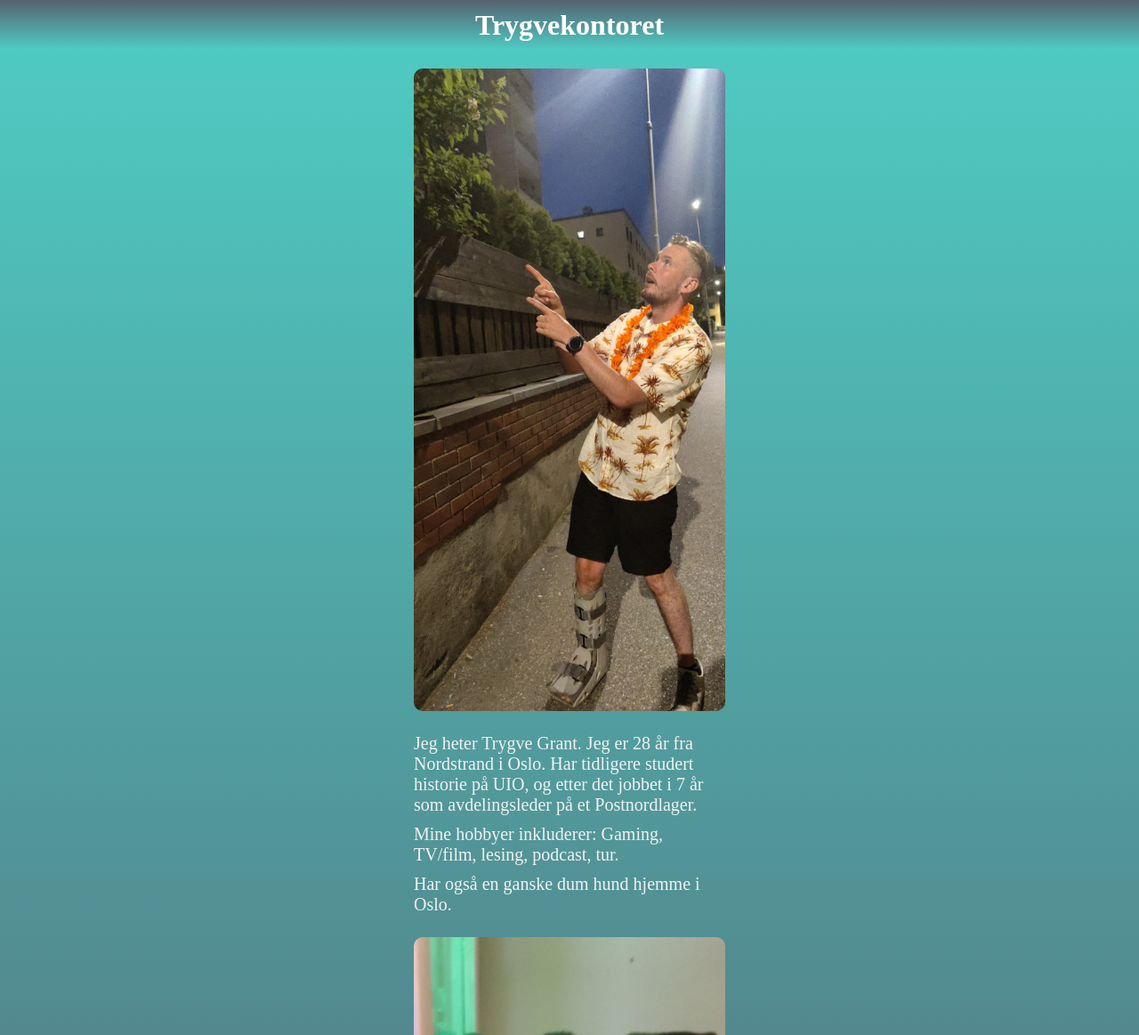
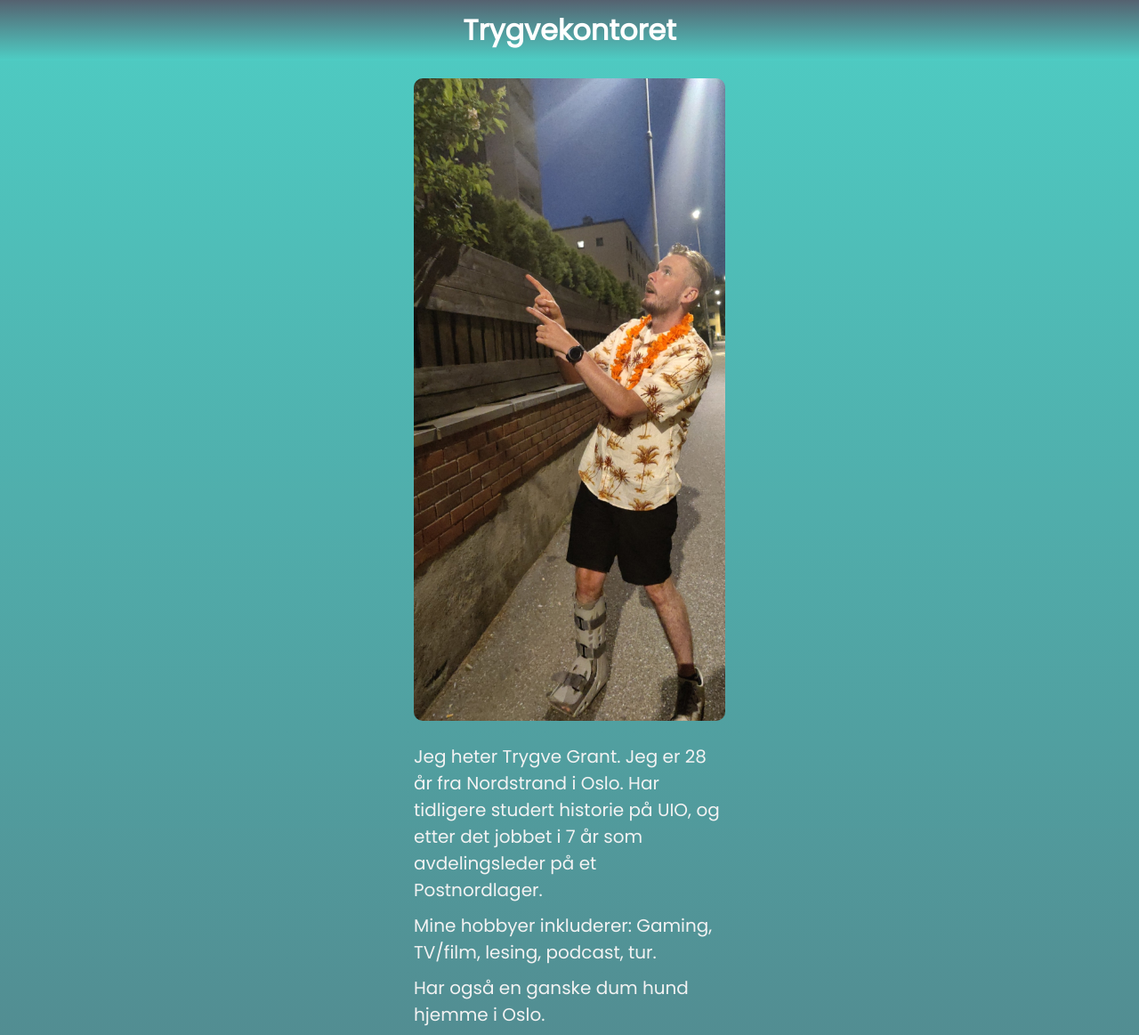
Before and after one commit to TrygveKontoret/Task-about-me, a plain HTML site: page index.html in a window 1280 px wide. Shown: the top 1163 px of the page at 89% size. Drawn offline with Linux system fonts and the light colour scheme.

Commit message:
added Poppins font

```diff
--- a/style.css
+++ b/style.css
@@ -1,3 +1,6 @@
+@import url('https://fonts.googleapis.com/css2?family=Poppins&display=swap');
+/* font-family: 'Poppins', sans-serif; */
+
 * {
     margin: 0px;
     padding: 0px;
@@ -16,6 +19,7 @@ header {
 
 h1 {
     text-align: center;
+    font-family: 'Poppins', sans-serif;
 }
 
 .images {
@@ -40,6 +44,7 @@ h1 {
     padding: 5px;
     font-size: 20px;
     color: #f2f2f2;
+    font-family: 'Poppins', sans-serif;
 }
 
 footer {
```
